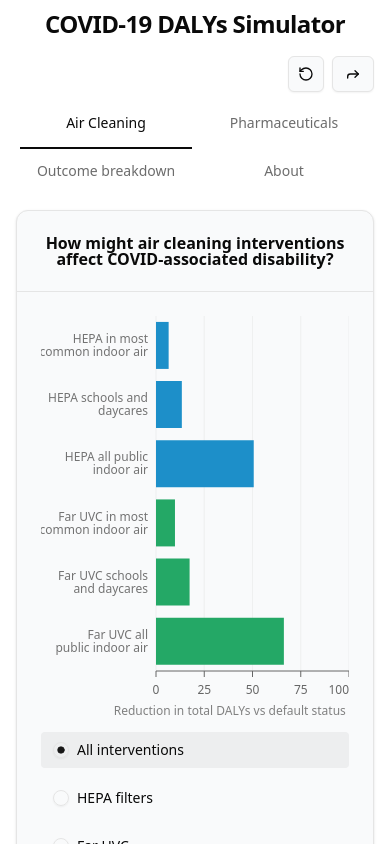
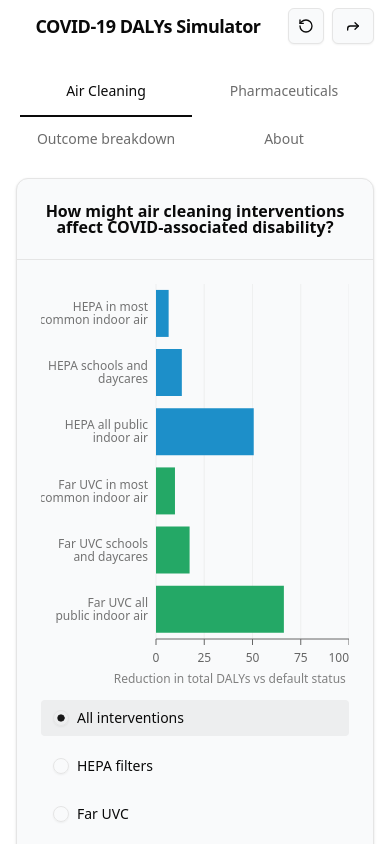
Before and after one commit to DevinCLane/long-covid-dalys, a React (Vite) app: page / in a window 390 px wide. Shown: the top 844 px of the page. Built offline with nearby package versions, Linux system fonts and the light colour scheme.

Commit message:
mobile styles: move reset button in line with the title, make title smaller. goal of eventually keeping chart above the fold on mobile

```diff
--- a/src/App.tsx
+++ b/src/App.tsx
@@ -61,7 +61,7 @@ function App() {
       ref={outerDiv}
       className="mx-auto flex flex-col px-4 py-2 text-center md:px-8 md:py-6 lg:max-w-6xl"
     >
-      <Header />
+      <Header resetView={resetView} />
       <TabsArea
         resetView={resetView}
         activeTab={activeTab}
--- a/src/components/header.tsx
+++ b/src/components/header.tsx
@@ -1,9 +1,19 @@
-export function Header() {
+import { ResetView } from "./reset-view";
+import ShareButton from "./share-button";
+
+export function Header({ resetView }: { resetView: () => void }) {
   return (
     <header className="pb-4 md:pt-2 md:pb-6 lg:pt-4 lg:pb-10">
-      <h1 className="scroll-m-20 text-2xl font-extrabold tracking-tight md:text-4xl lg:text-5xl">
-        COVID-19 DALYs Simulator
-      </h1>
+      <div className="flex items-center gap-2">
+        <h1 className="text-leg min-w-0 flex-1 scroll-m-20 text-lg font-extrabold tracking-tight sm:text-center sm:text-2xl md:text-4xl lg:text-5xl">
+          COVID-19 DALYs Simulator
+        </h1>
+
+        <div className="flex shrink-0 items-center gap-2 sm:hidden">
+          <ResetView resetView={resetView} />
+          <ShareButton />
+        </div>
+      </div>
     </header>
   );
 }
--- a/src/components/tabs-area.tsx
+++ b/src/components/tabs-area.tsx
@@ -177,7 +177,7 @@ export default function TabsArea({
         onValueChange={selectTab}
       >
         <div className="flex w-full flex-col sm:m-0 sm:flex-row sm:items-center sm:justify-between sm:gap-2">
-          <div className="ml-auto flex shrink-0 items-center gap-2 sm:order-2">
+          <div className="ml-auto hidden shrink-0 items-center gap-2 sm:order-2 sm:flex">
             <ResetView resetView={resetView} />
             <ShareButton />
           </div>
```
